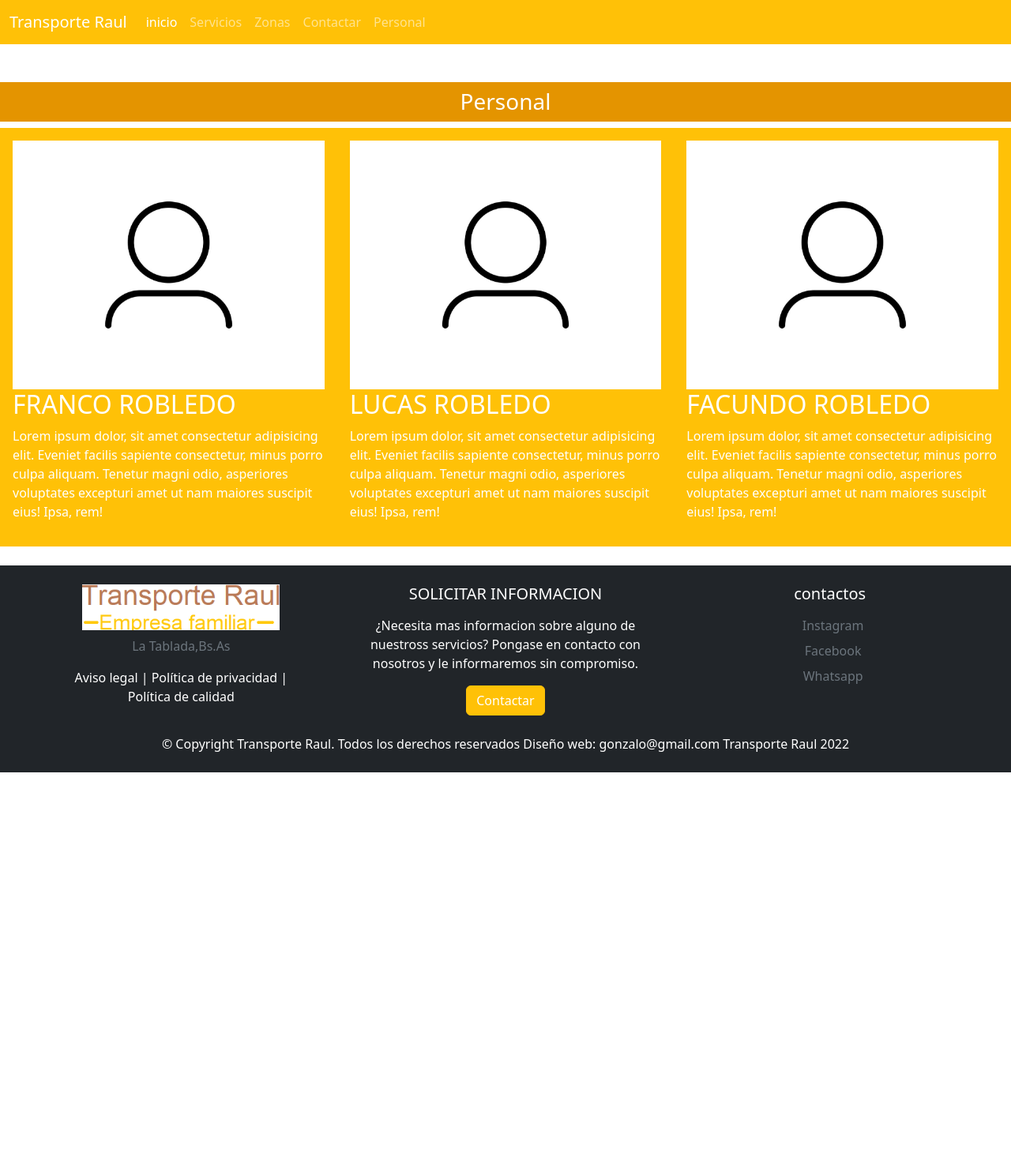
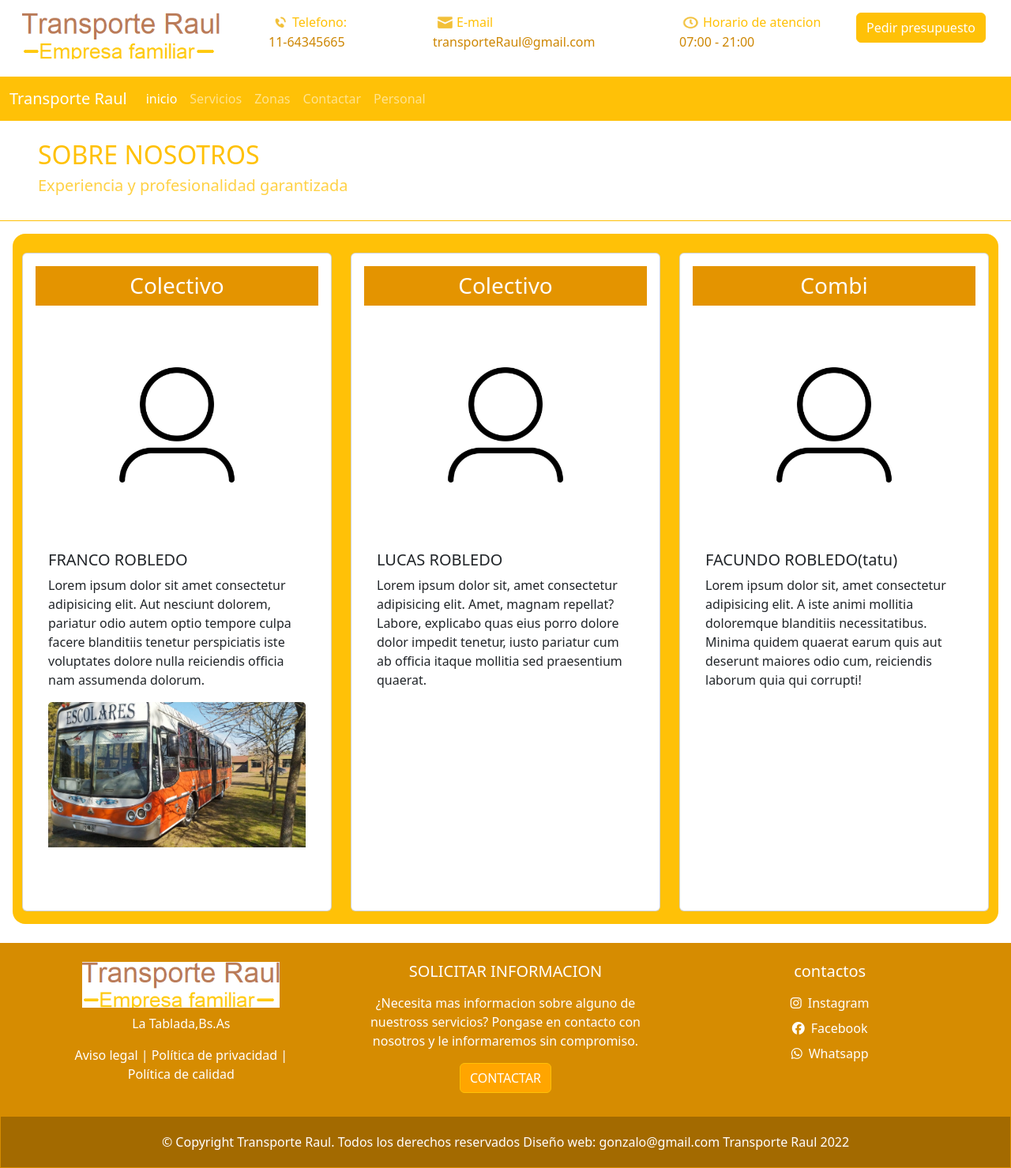
Before and after one commit to gonzarobledo96/gonzarobledo96, a plain HTML site: page secciones/Personal.html in a window 1280 px wide. Shown: the whole page at 79% size. Before the commit the page ends 978 px from the top, so only its background shows below. Drawn offline with nearby package versions, Linux system fonts and the light colour scheme.

Commit message:
anteultima correccion

```diff
--- a/css/partials/_footer.scss
+++ b/css/partials/_footer.scss
@@ -1,13 +1,26 @@
+.fondo-footer   {
+    background-color: rgb(214, 140, 1);
+}
 
+.fondo-footer-2     {
+    margin-left: -35px;
+    margin-right: -35px;
+    margin-top: 30px;
+    margin-bottom: -7px;
+    display: flex;
+    justify-content: center;
+    background-color:rgb(163, 106, 0);
+    padding-bottom: 20px;
+    padding-top: 20px;
 
-
+}
 
     // MAPS
 
     $redes: (
-    facebook:   orange,
-    instagram: orange,
-    whatsapp: orange,
+    facebook:  rgb(214, 140, 1),
+    instagram: rgb(214, 140, 1),
+    whatsapp: rgb(214, 140, 1),
 );
 
 @each $redsocial, $colordered in $redes {
--- a/css/partials/_navBar.scss
+++ b/css/partials/_navBar.scss
@@ -14,6 +14,31 @@ header     {
 
 }
 
+.texto-nav  {
+    font-size: 20px;
+}
+
+
+
+.texto-carrusel     {
+    color: rgb(205, 134, 2);
+
+}
+
+
+.TITULO     {
+    font-size:40px;
+}
+
+
+
+.PARRAFO-TITULO     {
+    font-size:20px;
+}
+
+.boton-contactar    {
+    background-color: orange;
+}
 
 
 
--- a/secciones/Personal.html
+++ b/secciones/Personal.html
@@ -8,11 +8,37 @@
     <meta name="descripcion Personal" content="conoce a nuestro personal para que te sientas mas confiado sobre quienes conduciran y te llevaran a tu destino elegido">
     <meta name="keywords" content="transporte escolar, empresa familiar, zonas, servicios,raul, transporte,eventos, colegios">
     <link href="https://cdn.jsdelivr.net/npm/bootstrap@5.2.0/dist/css/bootstrap.min.css" rel="stylesheet" integrity="sha384-gH2yIJqKdNHPEq0n4Mqa/HGKIhSkIHeL5AyhkYV8i59U5AR6csBvApHHNl/vI1Bx" crossorigin="anonymous">
+    <script src="https://kit.Fontawesome.com/5defac5f80.js" crossorigin="anonymous"></script>
     <link rel="stylesheet" href="../css/estilos.css">
 
 </head>
 
 <body>
+  <div class="container-fluid">
+    <div class="row p-3">
+        <div class=" col-xs-12 col-md-6 col-lg-3 ">
+            <img  width="250px"  src="../contenido-multimedia/titulo-principal.png" alt="titulo-principal">
+        </div>
+        <div class="col-xs-12 col-md-6 col-lg-2">
+          <div class="text-warning"><img src="../contenido-multimedia/telefono.png" alt="reloj" width="30" height="24" class="d-inline-block align-text-top ">Telefono:</div>
+            <p class=" texto-carrusel">11-64345665</p>
+        </div>
+        <div class="col-xs-12 col-md-6 col-lg-3">
+           <div class="text-warning"><img src="../contenido-multimedia/carta.png" alt="reloj" width="30" height="24" class="d-inline-block align-text-top">E-mail</div>
+            <p class="texto-carrusel">transporteRaul@gmail.com</p>
+        </div>
+        <div class="col-xs-12 col-md-6 col-lg-2">
+           <div class="text-warning"><img src="../contenido-multimedia/reloj.png" alt="reloj" width="30" height="24" class="d-inline-block align-text-top">Horario de atencion</div>
+            <p class="texto-carrusel">07:00 - 21:00</p>
+        </div>
+        <div class="col-xs-12 col-md-6 col-lg-2 ">
+            <a href="../secciones/contactanos.html"><button type="button" class="btn btn-warning text-white ms-3">Pedir presupuesto</button></a>
+        </div>
+    </div>
+    </div>
+
+
+
     <nav class="navbar navbar-expand-lg navbar-dark  bg-warning">
         <div class="container-fluid bg-warning">
           <a class="navbar-brand" href="#">Transporte Raul</a>
@@ -41,69 +67,88 @@
         </div>
       </nav>
 
-    <div><H3 class="texto-zonas-mapas mt-5">Personal</H3></div>
 
-    <div class="container-fluid">
-        <div class="row justify-content-start 1">
-            <div class="col-4 text-white  bg-warning p-3 ">
-                <img src="../contenido-multimedia/user-sign-icon-person-symbol-human-avatar-isolated-on-white-backogrund-vector.jpg" alt="imgen-en-blanco" class="img-fluid">
-                <h2 class="titulo-franco">FRANCO ROBLEDO</h2>
-                <p class="parrafo-franco">Lorem ipsum dolor, sit amet consectetur adipisicing elit.  Eveniet facilis sapiente consectetur, minus porro culpa aliquam.  Tenetur magni odio, asperiores voluptates excepturi  amet ut nam maiores suscipit eius! Ipsa, rem!</p>
+
+
+
+
+<div class="container-fluid ps-5 text-warning pt-4"><h2>SOBRE NOSOTROS</h2></div>
+<div class="container-fluid ps-5 border-bottom border-warning text-warning text-opacity-75 pb-4"><h5>Experiencia y profesionalidad garantizada</h5></div>
+
+
+<!-- CARRUSEL -->
+
+<div  class="row row-cols-1 row-cols-md-3 g-4 mt-3 me-3 ms-3  bg-warning  rounded-4">
+  <div class="col mb-3">
+    <div class="card h-100 p-3 mb-5 bg-body rounded">
+      <div><H3 class="texto-zonas-mapas ">Colectivo</H3></div>
+      <img src="../contenido-multimedia/user-sign-icon-person-symbol-human-avatar-isolated-on-white-backogrund-vector.jpg" class="card-img-top" alt="...">
+      <div class="card-body">
+        <h5 class="card-title">FRANCO ROBLEDO</h5>
+        <p class="card-text">Lorem ipsum dolor sit amet consectetur adipisicing elit. Aut nesciunt dolorem, pariatur odio autem optio tempore culpa facere blanditiis tenetur perspiciatis iste voluptates dolore nulla reiciendis officia nam assumenda dolorum.</p>
+        <img src="../contenido-multimedia/micro-colito.jpg" class="card-img-top " alt="...">
+      </div>
 
     </div>
+  </div>
+  <div class="col  mb-3">
+    <div class="card h-100 p-3 mb-5 bg-body rounded ">
+      <div><H3 class="texto-zonas-mapas ">Colectivo</H3></div>
+      <img src="../contenido-multimedia/user-sign-icon-person-symbol-human-avatar-isolated-on-white-backogrund-vector.jpg" class="card-img-top" alt="...">
 
-          <div class="col-4  text-white  bg-warning p-3 ">
-            <img src="../contenido-multimedia/user-sign-icon-person-symbol-human-avatar-isolated-on-white-backogrund-vector.jpg" alt="imgen-en-blanco" class="img-fluid">
-                <h2 class="titulo-franco">LUCAS ROBLEDO</h2>
-                <p class="parrafo-franco">Lorem ipsum dolor, sit amet consectetur adipisicing elit.  Eveniet facilis sapiente consectetur, minus porro culpa aliquam.  Tenetur magni odio, asperiores voluptates excepturi  amet ut nam maiores suscipit eius! Ipsa, rem!</p>
+      <div class="card-body">
+        <h5 class="card-title">LUCAS ROBLEDO</h5>
+        <p class="card-text">Lorem ipsum dolor sit, amet consectetur adipisicing elit. Amet, magnam repellat? Labore, explicabo quas eius porro dolore dolor impedit tenetur, iusto pariatur cum ab officia itaque mollitia sed praesentium quaerat.</p>
       </div>
 
+    </div>
+  </div>
+  <div class="col  mb-3">
+    <div class="card h-100 p-3 mb-5 bg-body rounded">
+      <div><H3 class="texto-zonas-mapas ">Combi</H3></div>
+      <img src="../contenido-multimedia/user-sign-icon-person-symbol-human-avatar-isolated-on-white-backogrund-vector.jpg" class="card-img-top" alt="...">
+      <div class="card-body">
+        <h5 class="card-title">FACUNDO ROBLEDO(tatu)</h5>
+        <p class="card-text">Lorem ipsum dolor sit, amet consectetur adipisicing elit. A iste animi mollitia doloremque blanditiis necessitatibus. Minima quidem quaerat earum quis aut deserunt maiores odio cum, reiciendis laborum quia qui corrupti!</p>
+      </div>
 
-        <div class="col-4  text-white  bg-warning p-3">
-            <img src="../contenido-multimedia/user-sign-icon-person-symbol-human-avatar-isolated-on-white-backogrund-vector.jpg" alt="imgen-en-blanco" class="img-fluid">
-                <h2 class="titulo-franco">FACUNDO ROBLEDO</h2>
-                <p class="parrafo-franco">Lorem ipsum dolor, sit amet consectetur adipisicing elit.  Eveniet facilis sapiente consectetur, minus porro culpa aliquam.  Tenetur magni odio, asperiores voluptates excepturi  amet ut nam maiores suscipit eius! Ipsa, rem!</p>
     </div>
   </div>
 </div>
 
 
-
-
-
 <!-- FOOTER -->
 
-<footer class="mt-4">
+<footer class="mt-4 fondo-footer ">
   <div class="container-fluid">
-      <div class="row p-4 pb-2 bg-dark text-white ">
+      <div class="row p-4 pb-2 text-white ">
           <div class="col-xs-12 col-md-4 col-lg-4 text-center">
               <img class="img-fluid" src="../contenido-multimedia/titulo-principal.png" width="250px" alt="">
-              <p class="text-secondary mt-2">La Tablada,Bs.As</p>
-              <a href="#" rel="noopener noreferrer" class="text-decoration-none text-white">Aviso legal | Política de privacidad | <br> Política de calidad
+              <p class="text-white mt-2">La Tablada,Bs.As</p>
+              <a href="#" rel="noopener noreferrer" class="text-decoration-none text-white ">Aviso legal | Política de privacidad | <br> Política de calidad
               </a>
           </div>
 
           <div class="col-xs-12 col-md-4 col-lg-4 text-center">
               <p class="h5 mb-3 text-center">SOLICITAR INFORMACION</p>
               <p>¿Necesita mas informacion sobre alguno de nuestross servicios? Pongase en contacto con nosotros y le informaremos sin compromiso.</p>
-              <a href="./contactanos.html"><button type="button" class="btn btn-warning text-white">Contactar</button></a>
+              <a href="../secciones/contactanos.html"><button type="button" class="btn btn-warning boton-contactar text-white">CONTACTAR</button></a>
           </div>
 
           <div class="col-xs-12 col-md-4 col-lg-4 text-center">
               <p class="h5 mb-3 ">contactos</p>
               <div class="mb-2">
-                  <a class="text-secondary text-decoration-none" href="#"> <i class="fab fa-instagram bg-white me-2"></i>Instagram</a>
+                  <a class="text-white text-decoration-none" href="#"> <i class="fab fa-instagram me-2"></i>Instagram</a>
               </div>
               <div class="mb-2">
-                  <a class="text-secondary text-decoration-none" href="#"> <i class="fab fa-facebook bg-white me-2"></i>Facebook</a>
+                  <a class="text-white text-decoration-none" href="#"> <i class="fab fa-facebook me-2"></i>Facebook</a>
               </div>
               <div class="mb-2">
-                  <a class="text-secondary text-decoration-none" href="#"><i class="fab fa-whatsapp bg-white me-2"></i>Whatsapp</a>
+                  <a class="text-white text-decoration-none" href="#"><i class="fab fa-whatsapp me-2 "></i>Whatsapp</a>
               </div>
           </div>
-
-          <div class="col-xs-12 pt-4">
-              <p class="text-white text-center">© Copyright Transporte Raul. Todos los derechos reservados
+          <div class="col-xs-12 ">
+              <p class="text-white text-center fondo-footer-2">© Copyright Transporte Raul. Todos los derechos reservados
               Diseño web: gonzalo@gmail.com
               Transporte Raul 2022</p>
           </div>
```
Also changed, not shown: index.html (+31 -29 lines), secciones/Servicios.html (+30 -31 lines), secciones/Zonas.html (+20 -20 lines), secciones/contactanos.html (+19 -19 lines), css/estilos.css, 1 other file. Lines whose indentation alone changed are shown as unchanged.
